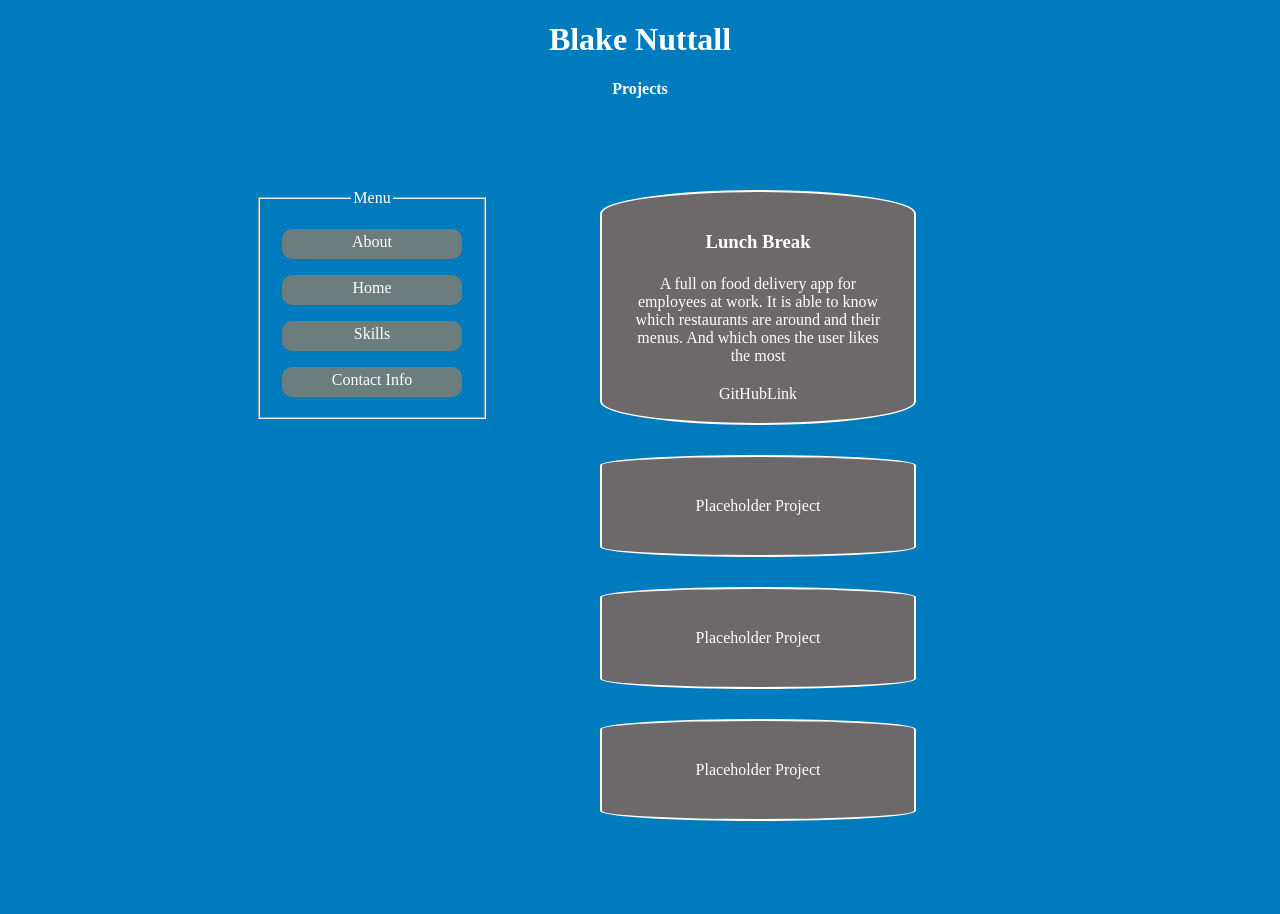
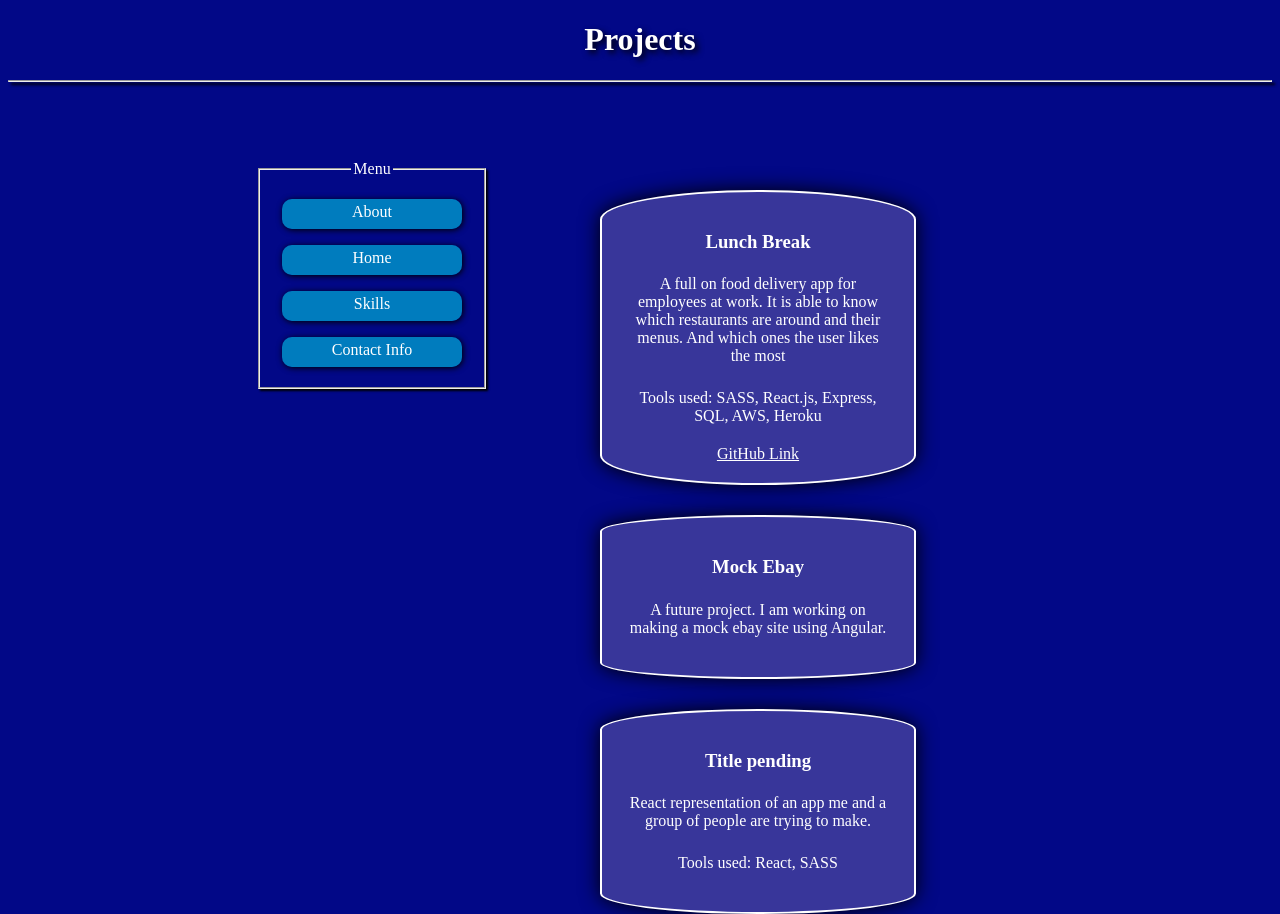
Before and after one commit to blakedyblake/blakedyblake.github.io, a website: page Pages/projects.html in a window 1280 px wide. Before the commit the page ends 821 px from the top, so only its background shows below. Drawn offline with Linux system fonts and the light colour scheme.

Commit message:
Changed up  the style

```diff
--- a/Pages/projects.html
+++ b/Pages/projects.html
@@ -9,8 +9,8 @@
 
 </head>
 <body>
-    <h1>Blake Nuttall</h1>
-    <h4>Projects</h4>
+    <h1>Projects</h1>
+    <hr/>
     <section id="main-page">
         <fieldset id=menu class="projects">
             <legend>Menu</legend>
@@ -25,16 +25,19 @@
                 <p>A full on food delivery app for employees at work. It is able to know which
                     restaurants are around and their menus. And which ones the user likes the most
                 </p>
-                <a href="https://github.com/blakedyblake/lunch-break">GitHubLink</a>
+                <p>Tools used: SASS, React.js, Express, SQL, AWS, Heroku</p>
+                <a href="https://github.com/blakedyblake/lunch-break"><u>GitHub Link</u></a>
             </div>
+
             <div class='info'>
-                <p>Placeholder Project</p>
+                <h3>Mock Ebay</h3>
+                <p>A future project. I am working on making a mock ebay site using Angular.</p>
             </div>
+
             <div class='info'>
-                <p>Placeholder Project</p>
-            </div>
-            <div class='info'>
-                <p>Placeholder Project</p>
+                <h3>Title pending</h3>
+                <p>React representation of an app me and a group of people are trying to make.</p>
+                <p>Tools used: React, SASS</p>
             </div>
         </div>
     </section>
--- a/Style/Sass/_media.scss
+++ b/Style/Sass/_media.scss
@@ -47,7 +47,7 @@
 
     }
     .info{
-        margin-top:600px
+        margin-top:700px
     }
 
     .info.skills{
--- a/Style/Sass/_variables.scss
+++ b/Style/Sass/_variables.scss
@@ -1,6 +1,10 @@
-$primary-color:#007cbe;
+$primary-color:#020887;
+//
+//#38369A; purplish
+//#007cbe;normal
 
-$Writing1: #6b7d7d;
-$Writing2: #6d696a;
+$Writing1: #007cbe;
+//#6b7d7d;
+$Writing2: #38369A;
 
 $profile-width:300px;
--- a/Style/Sass/main.scss
+++ b/Style/Sass/main.scss
@@ -8,7 +8,6 @@
 }
 
 body{
-
     text-align: center;
     color:white;
 }
@@ -27,6 +26,7 @@ body{
     background-image: url('../../me.jpg');
     margin-top: 20px;
 
+    border-color:rgba(black, 0);
     margin-left:00px;
     background-position: center;
     background-repeat: no-repeat;
@@ -37,7 +37,7 @@ body{
 
     margin-top: 70px;
 
-
+    box-shadow: 2px 2px 2px rgba($color: #000000, $alpha: 1.0);
     position:absolute;
     width:200px;
     left:31%
@@ -49,7 +49,7 @@ body{
 
     border-radius: 10px;
     border-color: antiquewhite;
-
+    box-shadow: 1px 1px 6px black;
     background: linear-gradient(to left, blue 50%, $Writing1 50%);
     background-size: 200% 100%;
     background-position: left bottom;
@@ -84,6 +84,7 @@ a{
 }
 
 .info{
+    box-shadow: 0px 0px 20px black;
     margin-top: 350px;
     margin-left:30%;
     width:40%;
@@ -95,6 +96,9 @@ a{
 }
 h1,h2,h3,h4{
     background-color: rgba($color: black, $alpha: 0.0);
+}
+h1{
+    text-shadow: 3px 3px 6px black;
 }
 .about{
     float:none;
@@ -160,12 +164,14 @@ i{
     height:60px;
     width:100px
 }
-.details>a:hover{
+.details>a:hover,u:hover{
     color:yellow;
     transform: scale(1.3);
     transition-duration: 1s;
 }
-
+u{
+    background-color: rgba($color: #000000, $alpha: 0.0);
+}
 
 @keyframes spin {
     from{
@@ -175,5 +181,8 @@ i{
         transform: rotate(360deg);
     }
 }
+hr{
+    box-shadow: 3px 3px 3px black;
+}
 
 @import 'media';
```
Also changed, not shown: Pages/about.html (+3 -2 lines), Pages/contact.html (+1 -0 lines), Pages/skills.html (+2 -2 lines), index.html (+1 -0 lines), Style/main.css, 1 other file.
